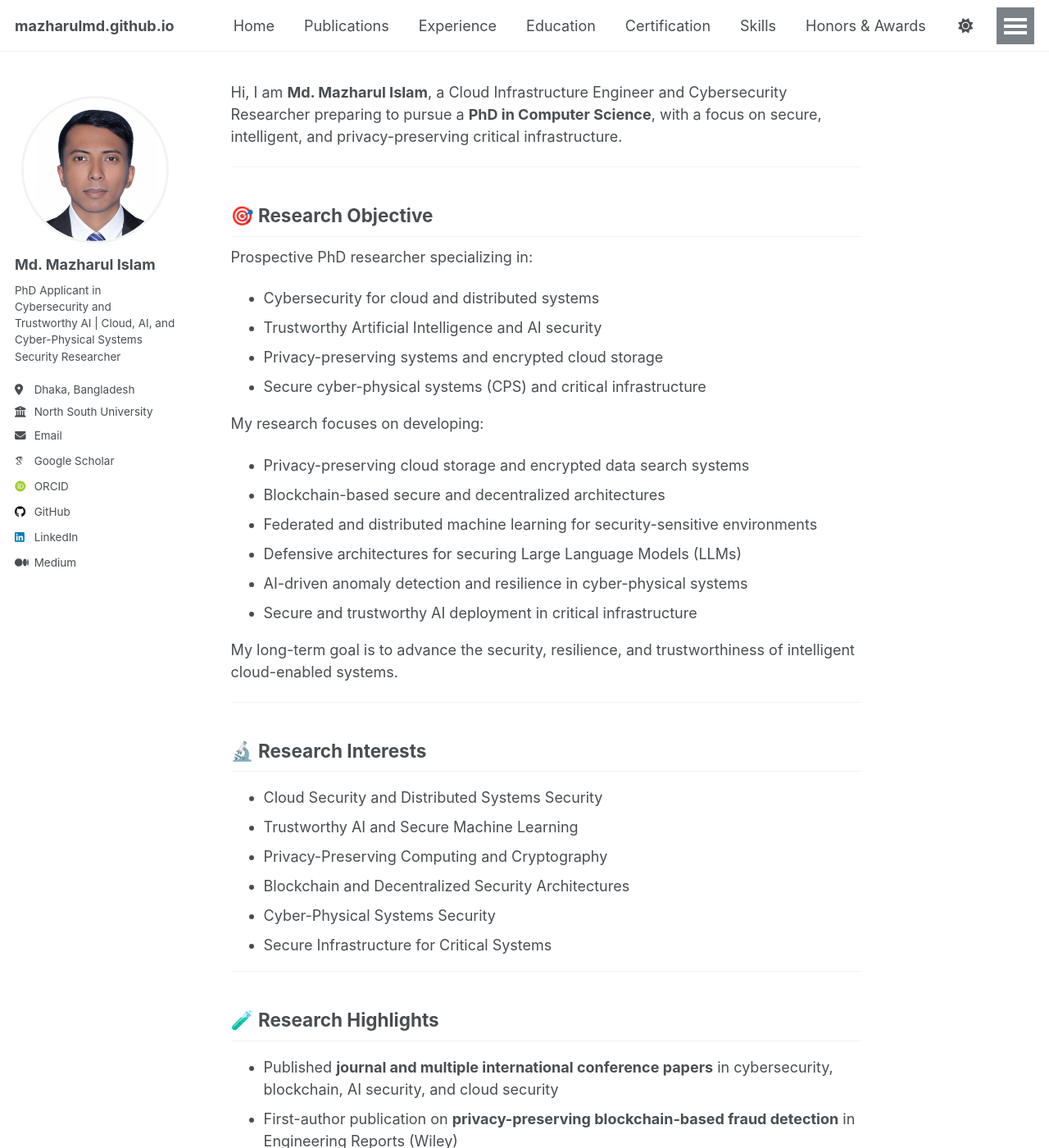
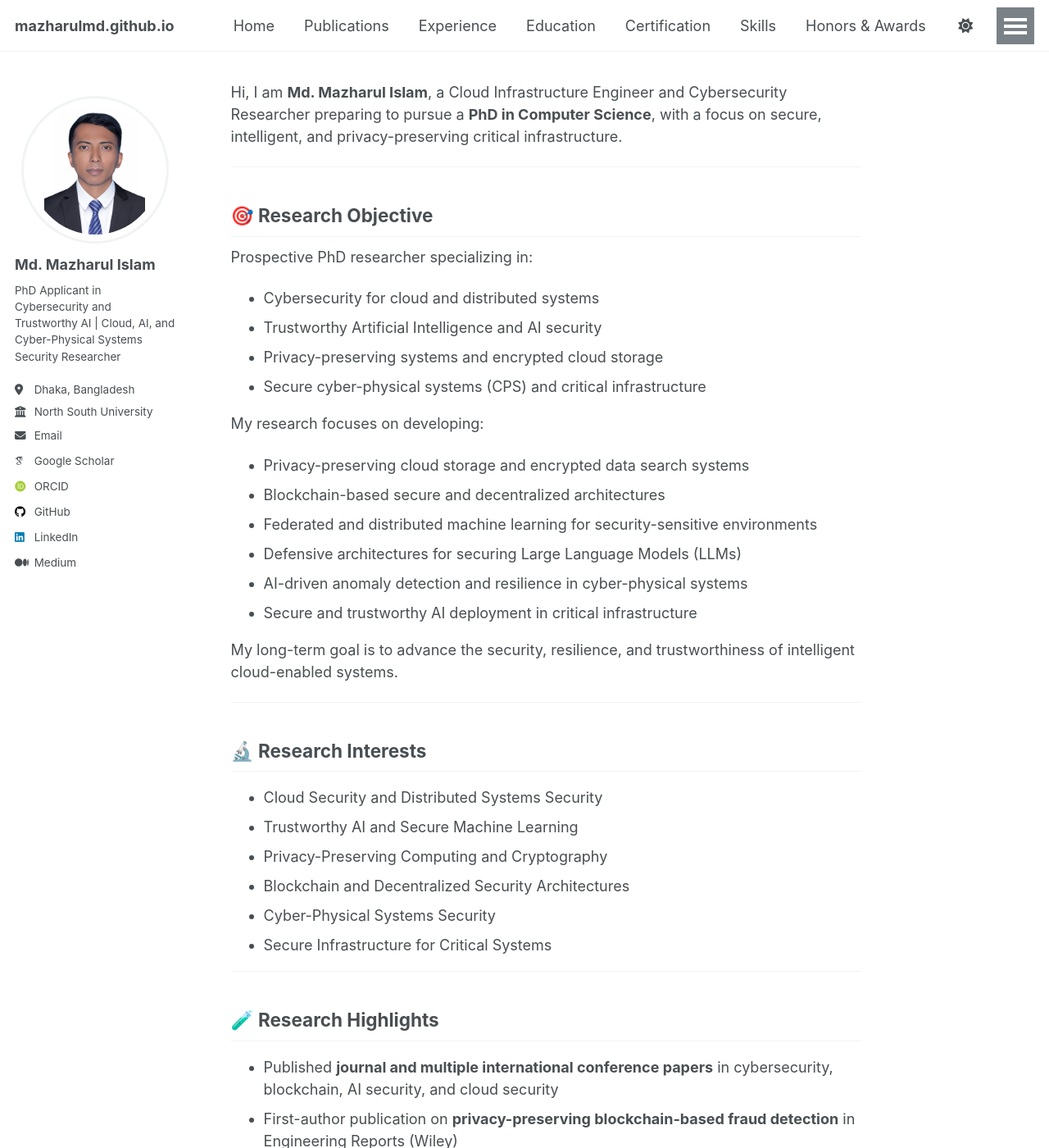
Before and after one commit to mazharulmd/mazharulmd.github.io, a Jekyll site: the page built from _pages/about.md, in a window 1280 px wide and 1400 px high. Shown: the whole window at 82% size. Built offline with Jekyll 4.4.1, drawn with Linux system fonts in a browser that asks for light colours; some web fonts are replaced; a script that is not in the unit is left out.

Commit message:
Fix avatar circle override

```diff
--- a/_sass/layout/_sidebar.scss
+++ b/_sass/layout/_sidebar.scss
@@ -85,12 +85,19 @@
   margin-bottom: 15px;
 
   img {
-    width: 180px !important;
-    height: 180px !important;
-    max-width: 180px !important;
-    border-radius: 50% !important;
-    object-fit: cover !important;
-    object-position: center top !important;
+    width: 180px;
+    height: 180px;
+
+    border-radius: 50%;
+
+    object-fit: contain;        // shows FULL image, no cropping
+    object-position: center;    // keeps face centered
+
+    background-color: #ffffff;  // fills empty space nicely
+
+    padding: 8px;               // optional, improves appearance
+    box-sizing: border-box;
+
     display: block;
     margin-left: auto;
     margin-right: auto;
@@ -103,17 +110,11 @@
     @include breakpoint($large) {
       width: 180px;
       height: 180px;
-      padding: 0;
       border: 3px solid var(--global-border-color);
     }
   }
 }
 
-.sidebar .author__avatar img {
-  width: 180px !important;
-  height: 180px !important;
-  border-radius: 50% !important;
-}
 
 .author__content {
   display: table-cell;
```
